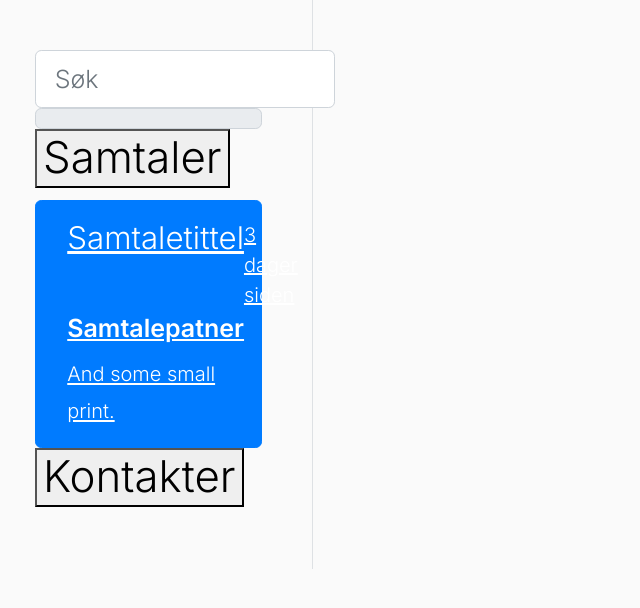
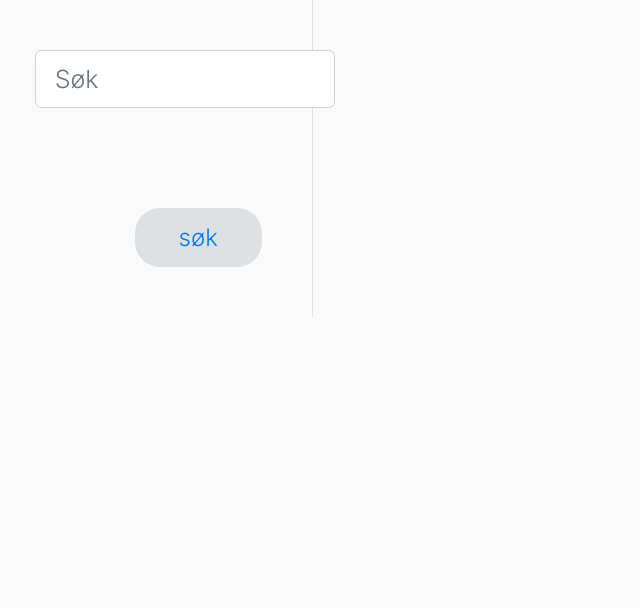
Before and after one commit to nargesirezaei/bachelor-metchat, a React (Create React App) app in the folder client/: page /samtaler in a window 1280 px wide. Shown: the top 608 px of the page, without its empty margins (0-640 px from the left). Built offline with nearby package versions, Linux system fonts and the light colour scheme; sample sign-in values are in the browser's storage; a web font is replaced by a local one.

Commit message:
Chat.jsx: Changed search. Removed accordion. Will add list instead.

```diff
--- a/client/src/Chat.jsx
+++ b/client/src/Chat.jsx
@@ -1,6 +1,7 @@
 import React, { useState, useEffect } from "react";
 import axios from "axios";
 import { /*Link,*/ useNavigate } from "react-router-dom";
+import "./style.css";
 
 function Chat() {
   const navigate = useNavigate();
@@ -21,95 +22,28 @@ function Chat() {
       {/*<Nav />*/}
 
       <div className="row">
+        {/* LEFT */}
         <div className="col-lg-3" id="left-side">
-          <div className="search-group">
+          {/* SEARCH */}
+          <div className="input-group">
             <input
               type="search"
-              className="form-control"
+              className="form-control rounded"
               placeholder="Søk"
               aria-label="Search"
               aria-describedby="search-addon"
             />
-            <span className="input-group-text" id="search-addon">
-              <i className="fas fa-search"></i>
-            </span>
+            <button type="button" className="btn btn-outline-primary">
+              søk
+            </button>
           </div>
-
-          <div className="accordion" id="contacts-convos">
-            <div className="accordion-item">
-              <h3 className="accordion-header">
-                <button
-                  className="accordion-button"
-                  type="button"
-                  data-bs-toggle="collapse"
-                  data-bs-target="#collapseOne"
-                  aria-expanded="true"
-                  aria-controls="collapseOne"
-                >
-                  Samtaler
-                </button>
-              </h3>
-              <div
-                id="collapseOne"
-                className="accordion-collapse collapse show"
-                data-bs-parent="#contacts-convos"
-              >
-                <div className="accordion-body">
-                  <div className="list-group">
-                    <a
-                      href="#"
-                      className="list-group-item list-group-item-action active"
-                      aria-current="true"
-                    >
-                      <div className="d-flex w-100 justify-content-between">
-                        <h5 className="mb-1">Samtaletittel</h5>
-                        <small>3 dager siden</small>
-                      </div>
-                      <p className="mb-1">Samtalepatner</p>
-                      <small>And some small print.</small>
-                    </a>
-                  </div>
-                </div>
-              </div>
-            </div>
-            <div className="accordion-item">
-              <h3 className="accordion-header">
-                <button
-                  classNme="accordion-button collapsed"
-                  type="button"
-                  data-bs-toggle="collapse"
-                  data-bs-target="#collapseTwo"
-                  aria-expanded="false"
-                  aria-controls="collapseTwo"
-                >
-                  Kontakter
-                </button>
-              </h3>
-              <div
-                id="collapseTwo"
-                class="accordion-collapse collapse"
-                data-bs-parent="#contacts-convos"
-              >
-                <div className="accordion-body">
-                  <strong>This is the second item's accordion body.</strong> It
-                  is hidden by default, until the collapse plugin adds the
-                  appropriate classes that we use to style each element. These
-                  classes control the overall appearance, as well as the showing
-                  and hiding via CSS transitions. You can modify any of this
-                  with custom CSS or overriding our default variables. It's also
-                  worth noting that just about any HTML can go within the{" "}
-                  <code>.accordion-body</code>, though the transition does limit
-                  overflow.
-                </div>
-              </div>
-            </div>
-          </div>
-          <div className="conversations-list"></div>
-          <div className="contacts-list"></div>
+          {/* CONVERSATIONS */}
         </div>
 
+        {/* MIDDLE */}
         <div className="col-md-6"></div>
 
+        {/* RIGHT*/}
         <div className="col-md-3"></div>
       </div>
     </>
```
